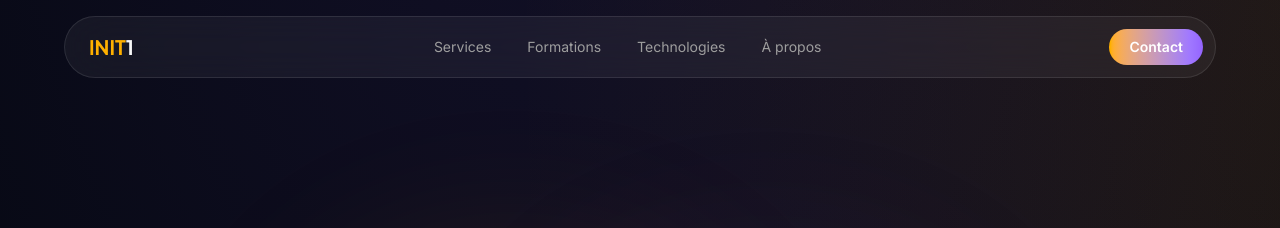
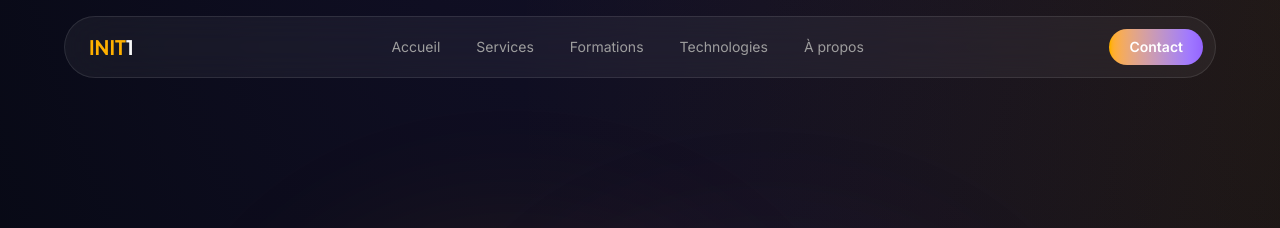
Before and after one commit to Lotto/init-one.fr, a Jekyll site: the page built from index.html, in a window 1280 px wide. Shown: the top 228 px of the page. Built offline with Jekyll 4.4.1, drawn with Linux system fonts in a browser that asks for light colours.

Commit message:
Ajout d un lien Accueil dans le menu (desktop et mobile)
Permet de revenir a la page d accueil depuis les pages legales ou les ancres ne s appliquent pas.

```diff
--- a/_includes/header.html
+++ b/_includes/header.html
@@ -10,6 +10,9 @@
 
       <!-- Navigation Desktop -->
       <div class="hidden md:flex items-center gap-1">
+        <a href="{{ '/' | relative_url }}" class="px-4 py-2 text-sm text-text-secondary hover:text-text-primary transition-colors rounded-full hover:bg-white/5">
+          Accueil
+        </a>
         <a href="#services" class="px-4 py-2 text-sm text-text-secondary hover:text-text-primary transition-colors rounded-full hover:bg-white/5">
           Services
         </a>
@@ -42,6 +45,9 @@
     <!-- Mobile Menu -->
     <div id="mobile-menu" class="hidden md:hidden mt-2">
       <div class="glass-card !rounded-2xl flex flex-col gap-1 p-2">
+        <a href="{{ '/' | relative_url }}" class="mobile-link px-4 py-3 text-text-secondary hover:text-text-primary hover:bg-white/5 rounded-xl transition-colors">
+          Accueil
+        </a>
         <a href="#services" class="mobile-link px-4 py-3 text-text-secondary hover:text-text-primary hover:bg-white/5 rounded-xl transition-colors">
           Services
         </a>
```
